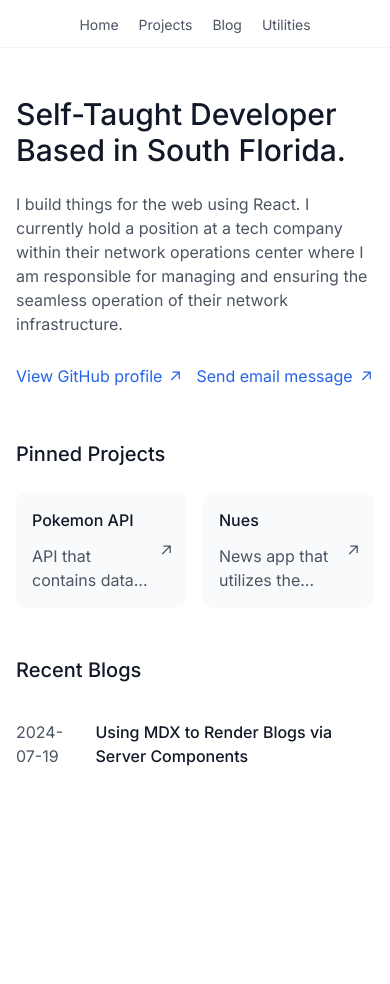
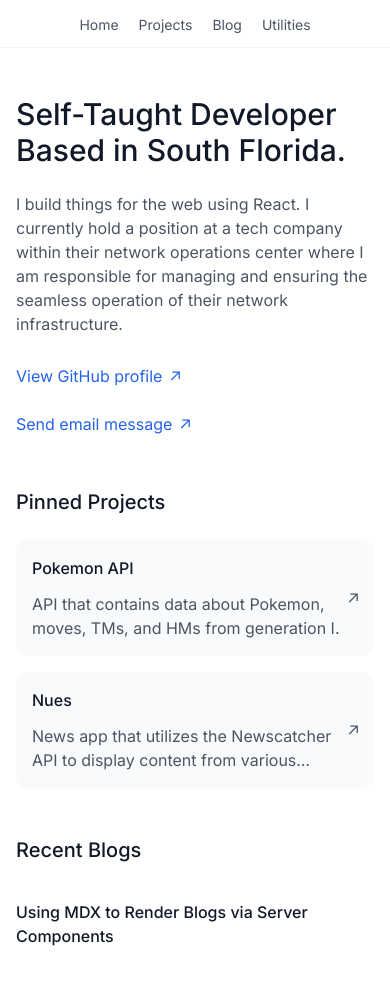
Before and after one commit to starlightroad/gerardoortiz.dev, a Next.js app: page / in a window 390 px wide. Shown: the top 984 px of the page. Before the commit the page ends 844 px from the top, so only its background shows below. Built offline with nearby package versions, Linux system fonts and the light colour scheme.

Commit message:
Fix home page layout issue and make website responsive

```diff
--- a/app/blog/page.tsx
+++ b/app/blog/page.tsx
@@ -26,7 +26,7 @@ export default async function Blog() {
             return (
               <article key={slug}>
                 <Link href={location} className="-mx-3 flex gap-4 rounded-xl p-3 hover:bg-gray-50">
-                  <p className="text-gray-600">{publicationDate}</p>
+                  <p className="hidden text-gray-600 sm:block">{publicationDate}</p>
                   <h2 className="font-medium text-gray-900">{metadata.title}</h2>
                 </Link>
               </article>
--- a/app/layout.tsx
+++ b/app/layout.tsx
@@ -21,7 +21,7 @@ export default function RootLayout({ children }: Readonly<Props>) {
     <html lang="en">
       <body className={`${inter.className} antialiased`}>
         <Navbar />
-        <main className="mx-4 max-w-3xl lg:mx-auto">{children}</main>
+        <main className="mx-auto max-w-3xl px-4">{children}</main>
       </body>
     </html>
   );
--- a/app/page.tsx
+++ b/app/page.tsx
@@ -4,8 +4,8 @@ import RecentBlogs from "@/app/ui/recent-blogs";
 
 export default function Home() {
   return (
-    <div className="grid gap-12">
-      <section className="mt-12">
+    <div className="my-12 grid gap-12">
+      <section>
         <header>
           <h1 className="text-3xl font-medium text-gray-900">
             Self-Taught Developer Based in South Florida.
--- a/app/projects/page.tsx
+++ b/app/projects/page.tsx
@@ -38,13 +38,13 @@ export default function Projects() {
                   <h2 className="mb-3 text-xl font-medium text-gray-900">{project.name}</h2>
                   <p className="line-clamp-2 text-gray-600">{project.description}</p>
                   <footer>
-                    <ul className="mt-4 flex gap-3">
+                    <ul className="mt-4 flex flex-wrap gap-3">
                       {project.tags.map((tag) => {
                         const { id, name } = tag;
 
                         return (
                           <li key={id}>
-                            <p className="">
+                            <p>
                               <span className="block rounded-full bg-gray-50 px-3 py-1 text-sm">
                                 {name}
                               </span>
@@ -53,7 +53,7 @@ export default function Projects() {
                         );
                       })}
                     </ul>
-                    <p className="mt-6 flex text-gray-600">
+                    <p className="mt-6 flex flex-wrap text-gray-600">
                       See the&nbsp;
                       <Link
                         href={project.location}
--- a/app/ui/pinned-projects.tsx
+++ b/app/ui/pinned-projects.tsx
@@ -11,7 +11,7 @@ export default function PinnedProjects() {
       <header>
         <h2 className="mb-6 text-xl font-medium text-gray-900">Pinned Projects</h2>
       </header>
-      <ul className="grid grid-cols-2 gap-4">
+      <ul className="grid gap-4 sm:grid-cols-2">
         {pinned.map((project) => {
           const { id, name, description, location } = project;
 
--- a/app/ui/recent-blogs.tsx
+++ b/app/ui/recent-blogs.tsx
@@ -19,7 +19,7 @@ export default async function RecentBlogs() {
           return (
             <article key={id}>
               <Link href={location} className="-mx-3 flex gap-4 rounded-xl p-3 hover:bg-gray-50">
-                <p className="text-gray-600">{publicationDate}</p>
+                <p className="hidden text-gray-600 sm:block">{publicationDate}</p>
                 <h2 className="font-medium text-gray-900">{title}</h2>
               </Link>
             </article>
--- a/app/ui/social-links.tsx
+++ b/app/ui/social-links.tsx
@@ -6,7 +6,7 @@ export default function SocialLinks() {
   const socials = getSocials();
 
   return (
-    <ul className="mt-6 flex gap-4">
+    <ul className="mt-6 flex flex-col gap-4 sm:flex-row">
       {socials.map((social) => {
         const { id, name, location } = social;
 
--- a/app/utilities/page.tsx
+++ b/app/utilities/page.tsx
@@ -19,7 +19,7 @@ export default function Utilities() {
         </p>
       </header>
 
-      <ul className="grid grid-cols-2 gap-4">
+      <ul className="grid gap-4 sm:grid-cols-2">
         {utilities.map((utility) => {
           const { id, name, description, location } = utility;
 
@@ -27,7 +27,7 @@ export default function Utilities() {
             return (
               <li key={id}>
                 <div className="flex select-none items-center gap-2 rounded-xl bg-gray-50 p-4 hover:cursor-not-allowed">
-                  <header>
+                  <header className="w-full">
                     <h2 className="mb-3 font-medium text-gray-900">{name}</h2>
                     <p className="line-clamp-2 text-gray-600">{description}</p>
                   </header>
```
